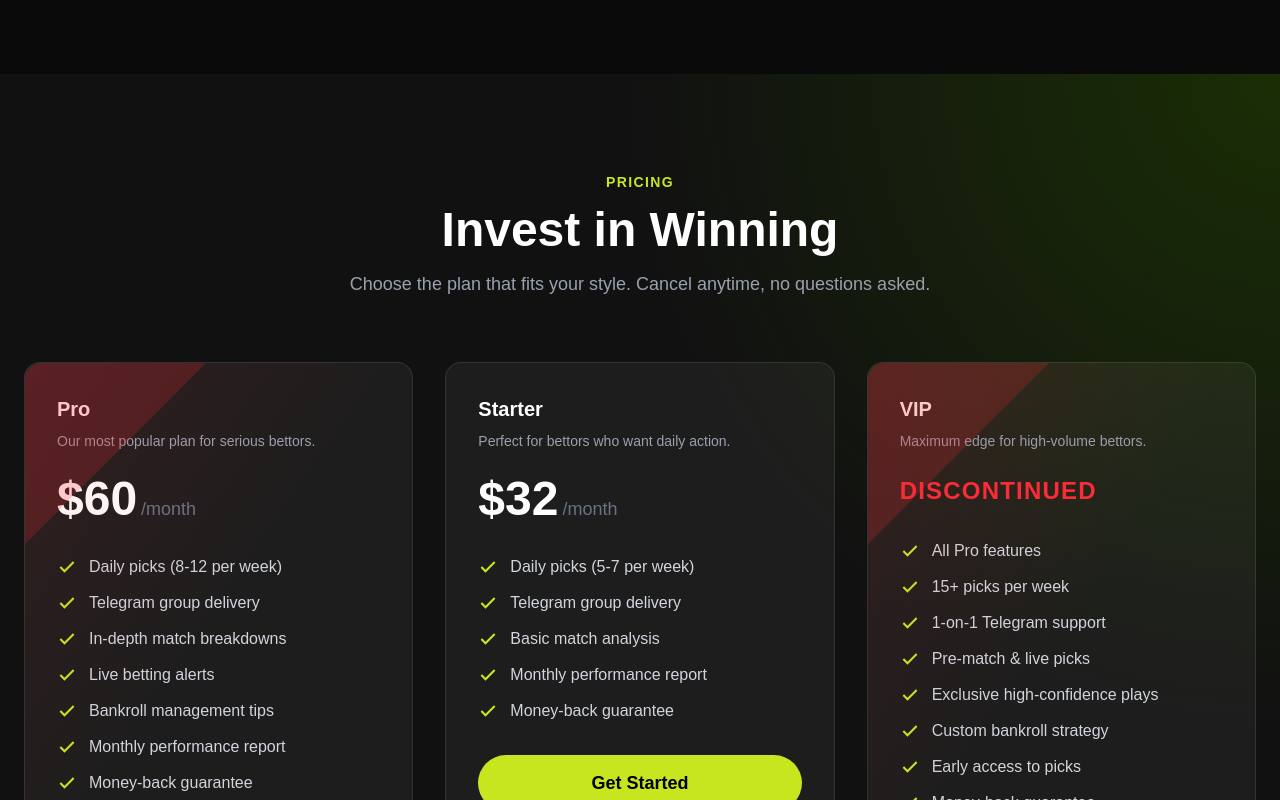
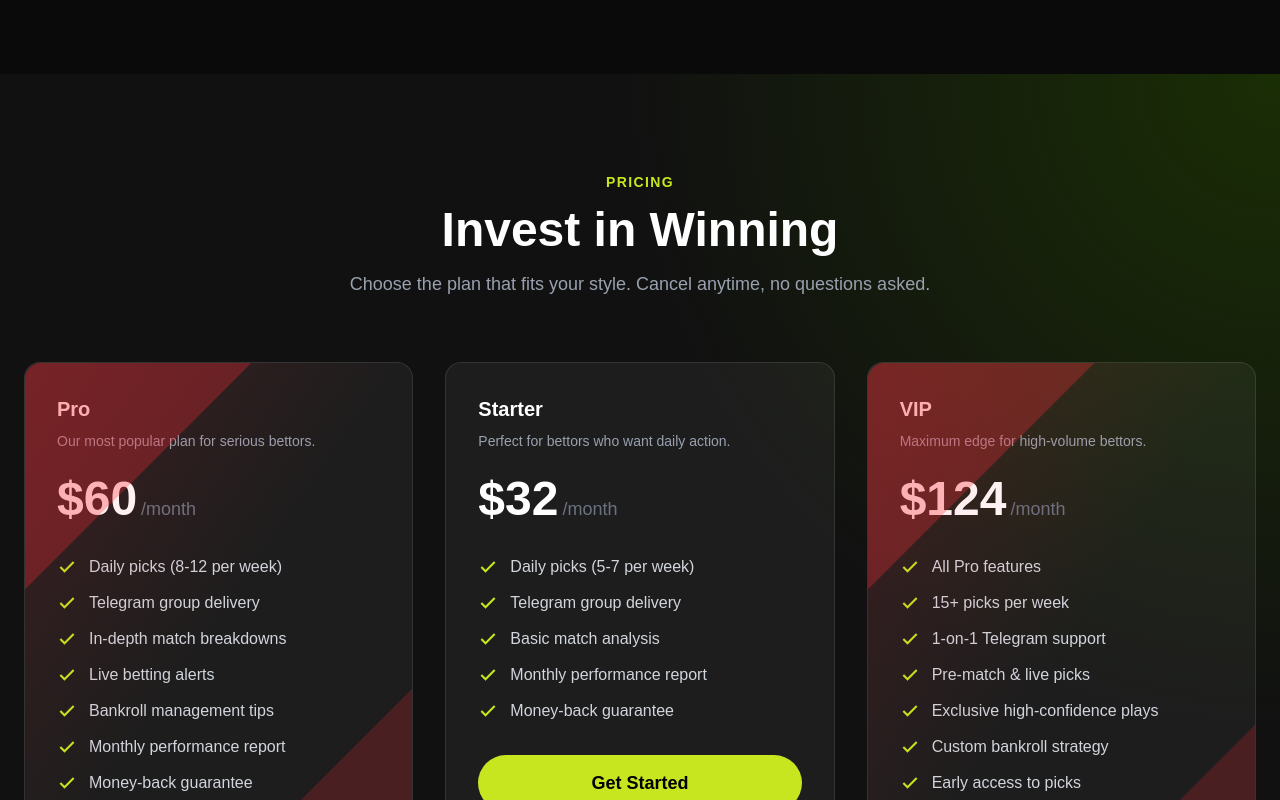
Before and after one commit to grebking/tenniszone, a Next.js app: page / in a window 1280 px wide. Shown: the part 2440-3240 px from the top of the page. Built offline with nearby package versions, Linux system fonts and the light colour scheme; what @whop/elements would draw is missing.

Commit message:
Update pricing: prominent diagonal stripes, restore VIP price, improve checkout modal

```diff
--- a/src/components/Pricing.tsx
+++ b/src/components/Pricing.tsx
@@ -35,8 +35,9 @@ export default function Pricing() {
             >
               {plan.name !== "Starter" && (
                 <div className="absolute inset-0 overflow-hidden rounded-2xl pointer-events-none">
-                  <div className="absolute -top-32 -left-32 w-64 h-64 bg-red-500/20 transform -rotate-45" />
-                  <div className="absolute top-0 left-0 w-full h-full bg-gradient-to-br from-red-500/10 via-transparent to-transparent" />
+                  <div className="absolute -top-40 -left-40 w-80 h-80 bg-red-500/30 transform -rotate-45" />
+                  <div className="absolute -bottom-40 -right-40 w-80 h-80 bg-red-500/20 transform -rotate-45" />
+                  <div className="absolute top-0 left-0 w-full h-full bg-gradient-to-br from-red-500/15 via-transparent to-transparent" />
                 </div>
               )}
               {plan.popular && (
@@ -48,16 +49,10 @@ export default function Pricing() {
               <h3 className="text-xl font-bold text-white mb-2">{plan.name}</h3>
               <p className="text-gray-400 text-sm mb-6">{plan.desc}</p>
 
-              {plan.name !== "VIP" ? (
-                <div className="flex items-baseline gap-1 mb-8">
-                  <span className="text-5xl font-black text-white">${plan.price}</span>
-                  <span className="text-gray-500 text-lg">{plan.period}</span>
-                </div>
-              ) : (
-                <div className="mb-8">
-                  <span className="text-2xl font-bold text-red-500 uppercase tracking-wider">Discontinued</span>
-                </div>
-              )}
+              <div className="flex items-baseline gap-1 mb-8">
+                <span className="text-5xl font-black text-white">${plan.price}</span>
+                <span className="text-gray-500 text-lg">{plan.period}</span>
+              </div>
 
               <ul className="space-y-3 mb-8">
                 {plan.features.map((f) => (
@@ -106,11 +101,11 @@ export default function Pricing() {
       </div>
 
       {showCheckout && (
-        <div className="fixed inset-0 z-50 flex items-center justify-center bg-black/90" onClick={() => setShowCheckout(false)}>
-          <div className="relative w-full max-w-md p-4" onClick={(e) => e.stopPropagation()}>
+        <div className="fixed inset-0 z-50 flex items-center justify-center bg-black/95 p-4">
+          <div className="relative w-full max-w-lg bg-[#111] rounded-2xl p-6 border border-white/10">
             <button
               onClick={() => setShowCheckout(false)}
-              className="absolute -top-12 right-0 text-white hover:text-gray-300 text-2xl font-bold"
+              className="absolute -top-10 right-0 text-white hover:text-gray-300 text-3xl font-bold transition-colors"
             >
               ✕
             </button>
```
